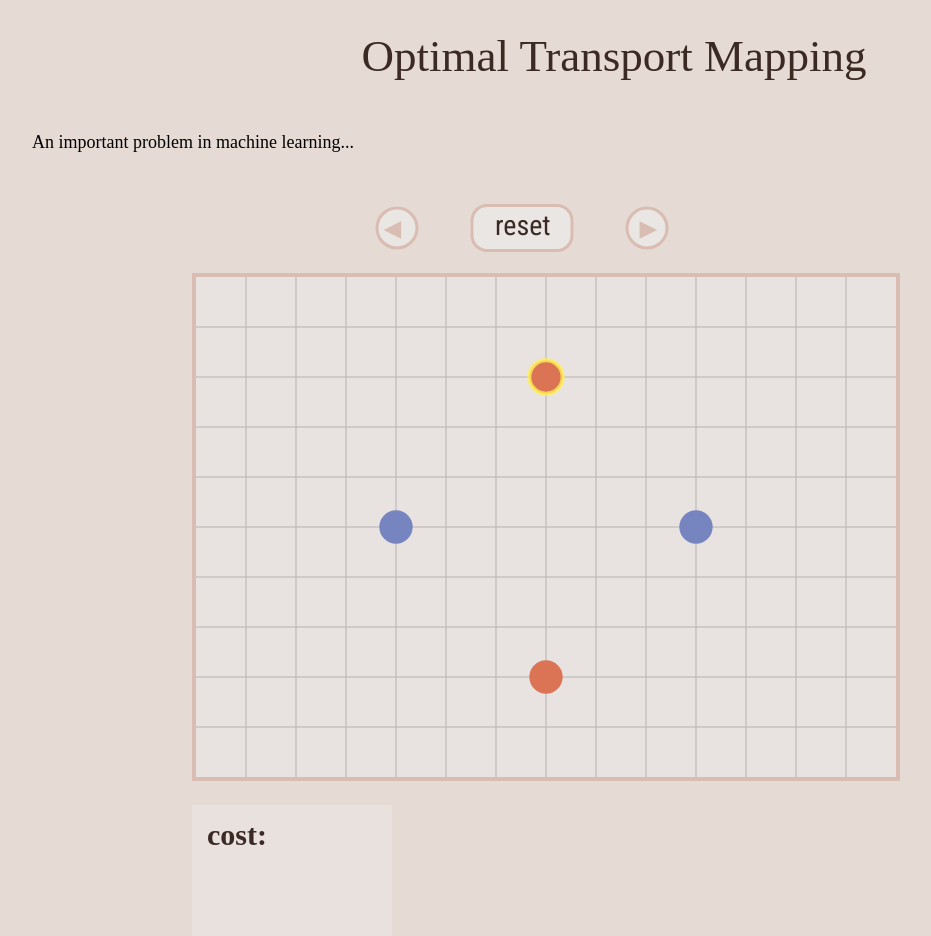
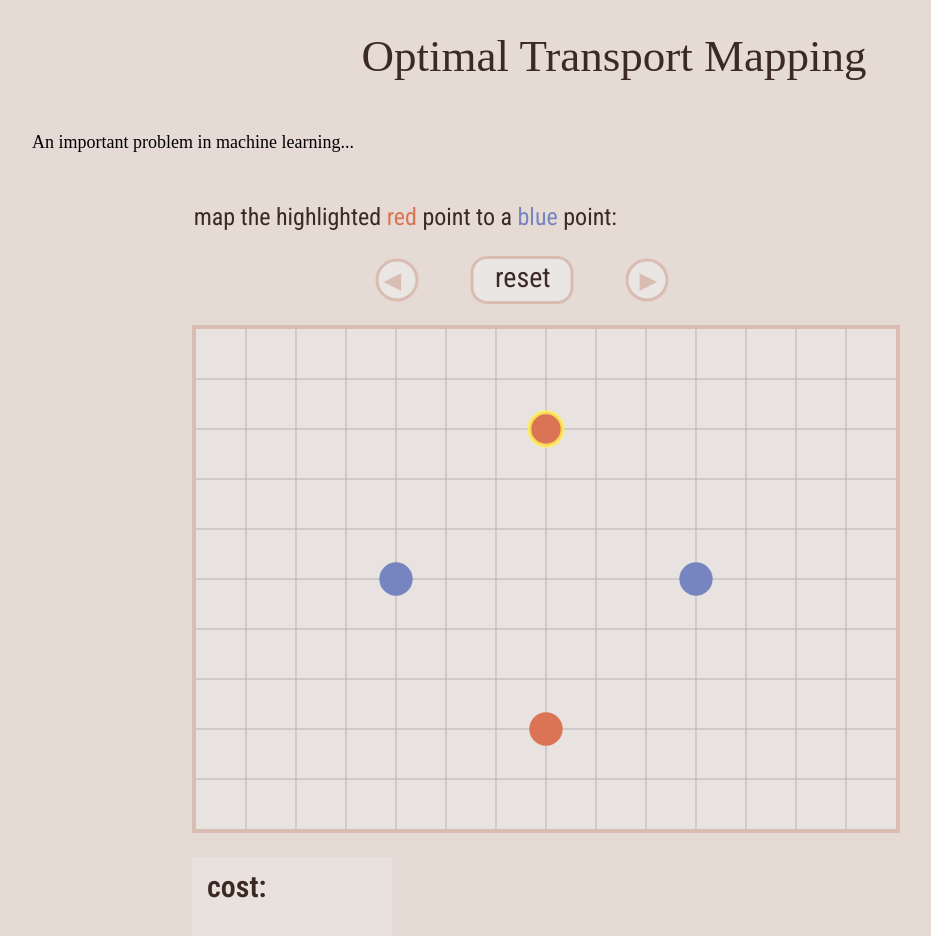
Before and after one commit to mf02511/Optimal-Transport-Visualization, a SvelteKit app: page / in a window 1280 px wide. Shown: the top 936 px of the page, without its empty margins (26-957 px from the left). Built offline with nearby package versions, Linux system fonts and the light colour scheme; a web font is replaced by a local one.

Commit message:
added instruction

```diff
--- a/src/components/Assignment.svelte
+++ b/src/components/Assignment.svelte
@@ -68,6 +68,12 @@
 <div
 	class='assignment-demo'
 >
+	<p
+		class='instruction'
+		style='color: #3b2923; font-size: 24px; font-family: "Roboto Condensed", sans-serif'
+	>
+		&nbsp;&nbsp;&nbsp; map the highlighted <span style='color: #da7454'>red</span> point to a <span style='color: #7685c0'>blue</span> point:
+	</p>
 	<svg
 		width = {1000}
 		height = {50}
@@ -354,6 +360,7 @@
 	.assignment-demo {
 		margin: auto;
 		width: 70%;
+		font-family: "Roboto Condensed", sans-serif;
 	}
 
 	text {
@@ -363,7 +370,6 @@
 	.buttons {
 		display: block;
 		margin: auto;
-		font-family: "Roboto Condensed", sans-serif;
 		fill: #3b2923;
 		font-size: 28px;
 	}
```
